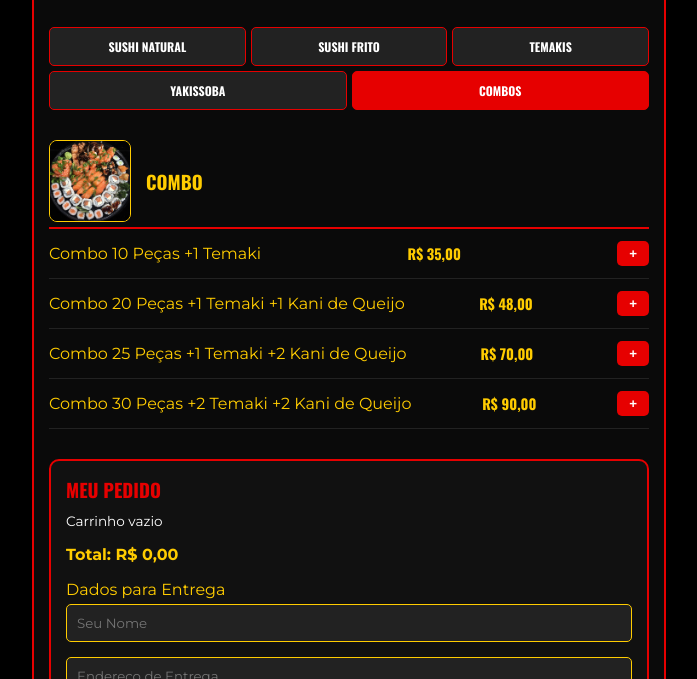
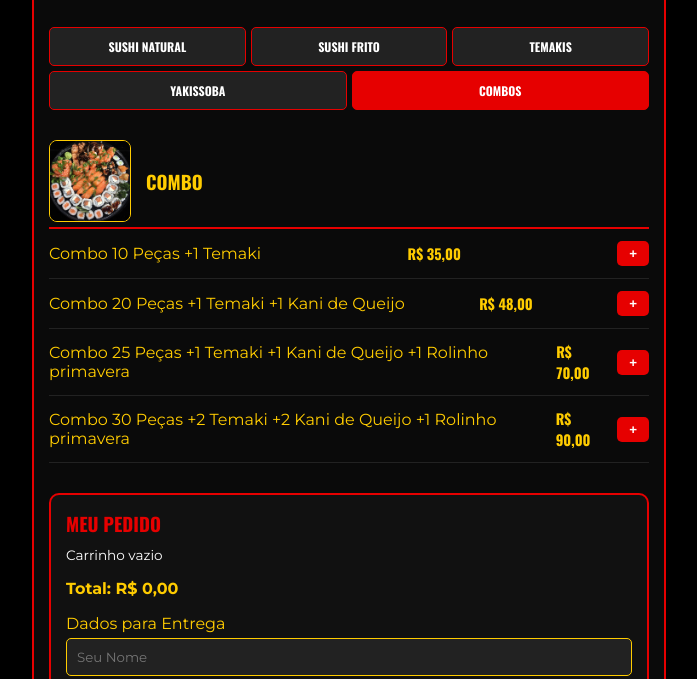
Before and after one commit to Iragote/KetsuenVP, a plain HTML site: page index.html in a window 1280 px wide. Both pictures are taken after a click on the button "COMBOS". Shown: the part 121-800 px from the top of the page, without its empty margins (291-988 px from the left). Drawn offline with nearby package versions, Linux system fonts and the light colour scheme.

Commit message:
Update index.html

```diff
--- a/index.html
+++ b/index.html
@@ -183,8 +183,8 @@
         </div>
         <div class="item"><span>Combo 10 Peças +1 Temaki</span><div class="preco">R$ 35,00</div><button class="add-btn" onclick="add('Combo 10 Pcs', 35)">+</button></div>
         <div class="item"><span>Combo 20 Peças +1 Temaki +1 Kani de Queijo</span><div class="preco">R$ 48,00</div><button class="add-btn" onclick="add('Combo 20 Pcs', 48)">+</button></div>
-        <div class="item"><span>Combo 25 Peças +1 Temaki +2 Kani de Queijo</span><div class="preco">R$ 70,00</div><button class="add-btn" onclick="add('Combo 25 Pcs', 70)">+</button></div>
-        <div class="item"><span>Combo 30 Peças +2 Temaki +2 Kani de Queijo</span><div class="preco">R$ 90,00</div><button class="add-btn" onclick="add('Combo 30 Pcs', 90)">+</button></div>
+        <div class="item"><span>Combo 25 Peças +1 Temaki +1 Kani de Queijo +1 Rolinho primavera</span><div class="preco">R$ 70,00</div><button class="add-btn" onclick="add('Combo 25 Pcs', 70)">+</button></div>
+        <div class="item"><span>Combo 30 Peças +2 Temaki +2 Kani de Queijo +1 Rolinho primavera</span><div class="preco">R$ 90,00</div><button class="add-btn" onclick="add('Combo 30 Pcs', 90)">+</button></div>
     </div>
 
     <div id="temaki" class="menu-page">
```
